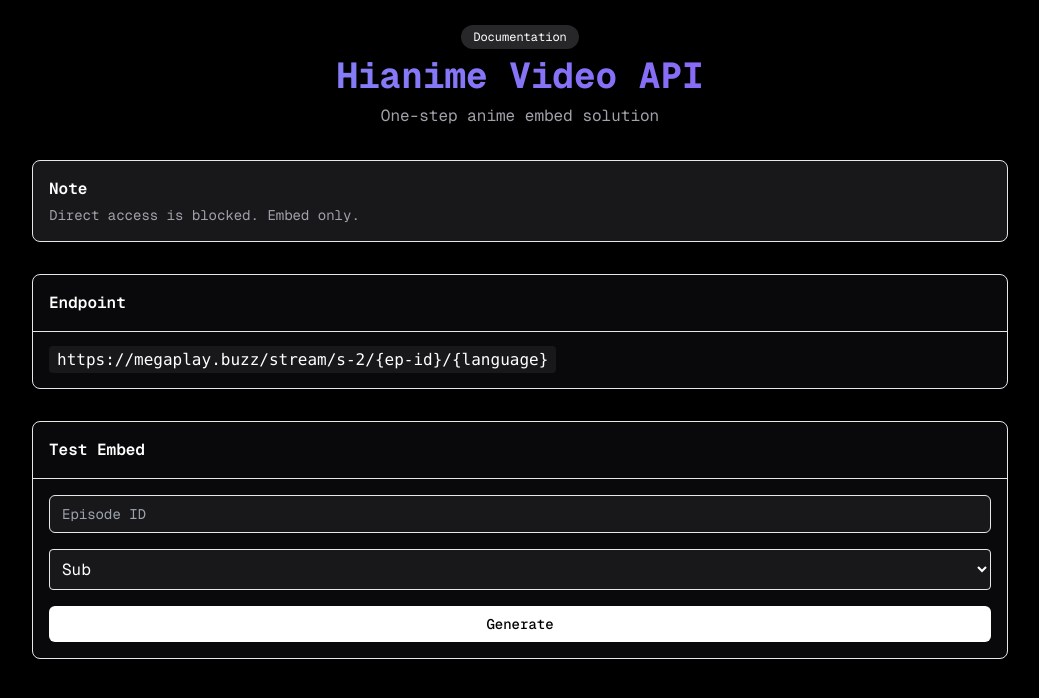
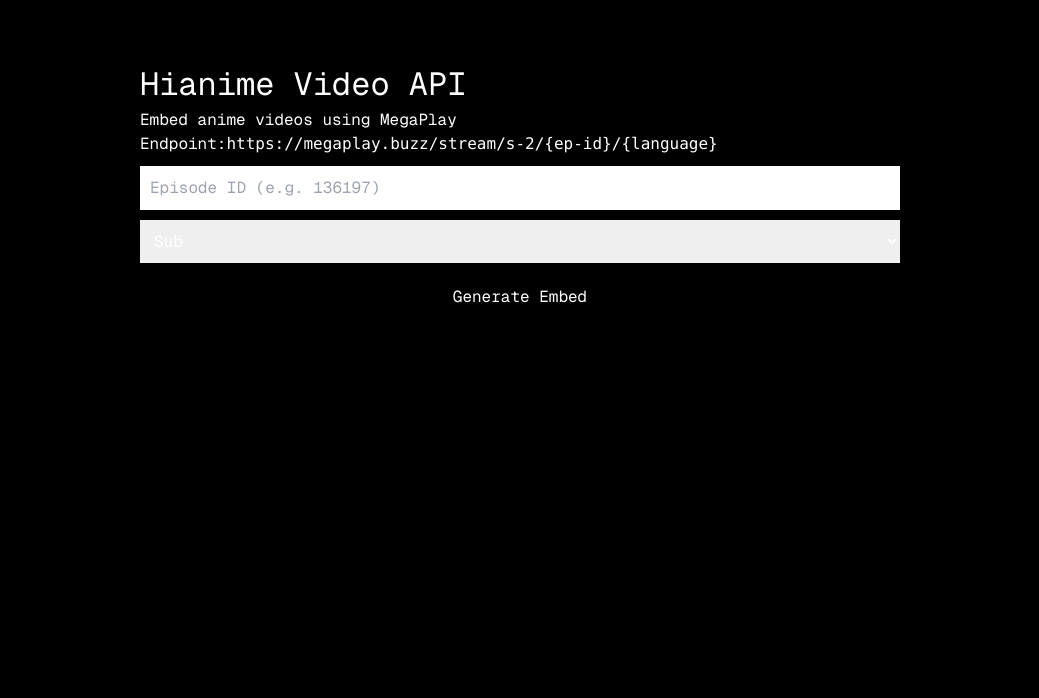
Before and after one commit to JUSTCHILL098/player, a Next.js app: page / in a window 1280 px wide. Shown: the top 698 px of the page, without its empty margins (120-1159 px from the left). Built offline with nearby package versions, Linux system fonts and the light colour scheme.

Commit message:
Update page.jsx

```diff
--- a/app/page.jsx
+++ b/app/page.jsx
@@ -1,18 +1,6 @@
 "use client"
 
 import { useState } from "react"
-import { Card, CardContent, CardHeader, CardTitle } from "@/components/ui/card"
-import { Button } from "@/components/ui/button"
-import { Input } from "@/components/ui/input"
-import {
-  Select,
-  SelectTrigger,
-  SelectValue,
-  SelectContent,
-  SelectItem
-} from "@/components/ui/select"
-import { Badge } from "@/components/ui/badge"
-import { Alert, AlertTitle, AlertDescription } from "@/components/ui/alert"
 
 export default function Page() {
   const [ep, setEp] = useState("")
@@ -20,78 +8,58 @@
   const [url, setUrl] = useState("")
 
   return (
-    <main className="max-w-5xl mx-auto p-6 space-y-8">
+    <main style={{ maxWidth: 800, margin: "40px auto", padding: 20 }}>
+      <h1 style={{ fontSize: 32 }}>Hianime Video API</h1>
+      <p>Embed anime videos using MegaPlay</p>
 
-      <div className="text-center space-y-2">
-        <Badge>Documentation</Badge>
-        <h1 className="text-4xl font-bold bg-gradient-to-r from-indigo-400 to-violet-500 bg-clip-text text-transparent">
-          Hianime Video API
-        </h1>
-        <p className="text-zinc-400">
-          One-step anime embed solution
+      <p>
+        Endpoint:
+        <code>
+          https://megaplay.buzz/stream/s-2/{"{ep-id}"}/{"{language}"}
+        </code>
       </p>
-      </div>
 
-      <Alert>
-        <AlertTitle>Note</AlertTitle>
-        <AlertDescription>
-          Direct access is blocked. Embed only.
-        </AlertDescription>
-      </Alert>
-
-      <Card>
-        <CardHeader>
-          <CardTitle>Endpoint</CardTitle>
-        </CardHeader>
-        <CardContent>
-          <code className="bg-zinc-900 px-2 py-1 rounded">
-            https://megaplay.buzz/stream/s-2/{`{ep-id}`}/{`{language}`}
-          </code>
-        </CardContent>
-      </Card>
-
-      <Card>
-        <CardHeader>
-          <CardTitle>Test Embed</CardTitle>
-        </CardHeader>
-        <CardContent className="space-y-4">
-          <Input
-            placeholder="Episode ID"
+      <input
+        placeholder="Episode ID (e.g. 136197)"
         value={ep}
         onChange={e => setEp(e.target.value)}
+        style={{ width: "100%", padding: 10, marginTop: 10 }}
       />
 
-          <Select value={lang} onValueChange={setLang}>
-            <SelectTrigger>
-              <SelectValue />
-            </SelectTrigger>
-            <SelectContent>
-              <SelectItem value="sub">Sub</SelectItem>
-              <SelectItem value="dub">Dub</SelectItem>
-            </SelectContent>
-          </Select>
+      <select
+        value={lang}
+        onChange={e => setLang(e.target.value)}
+        style={{ width: "100%", padding: 10, marginTop: 10 }}
+      >
+        <option value="sub">Sub</option>
+        <option value="dub">Dub</option>
+      </select>
 
-          <Button
-            className="w-full"
-            onClick={() => setUrl(`https://megaplay.buzz/stream/s-2/${ep}/${lang}`)}
+      <button
+        style={{ width: "100%", padding: 12, marginTop: 10 }}
+        onClick={() =>
+          setUrl(`https://megaplay.buzz/stream/s-2/${ep}/${lang}`)
+        }
       >
-            Generate
-          </Button>
+        Generate Embed
+      </button>
 
       {url && (
         <>
-              <pre className="bg-zinc-900 p-3 rounded text-xs overflow-auto">
+          <pre style={{ marginTop: 20 }}>
 {`<iframe src="${url}" width="100%" height="100%" allowfullscreen></iframe>`}
           </pre>
 
-              <div className="aspect-video rounded overflow-hidden border">
-                <iframe src={url} className="w-full h-full" allowFullScreen />
+          <div style={{ marginTop: 20, aspectRatio: "16 / 9" }}>
+            <iframe
+              src={url}
+              width="100%"
+              height="100%"
+              allowFullScreen
+            />
           </div>
         </>
       )}
-        </CardContent>
-      </Card>
-
     </main>
   )
 }
```
Lines whose indentation alone changed are shown as unchanged.
